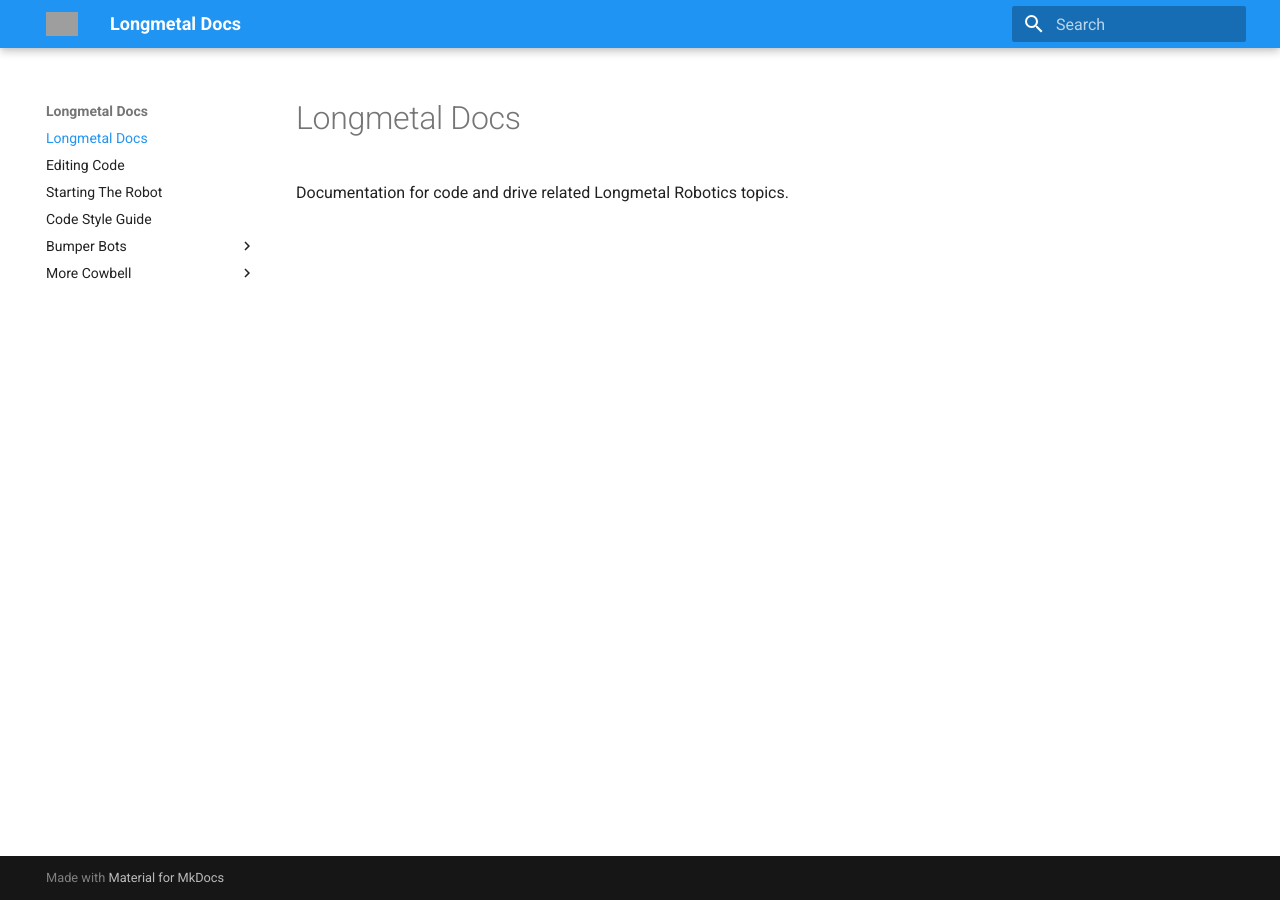
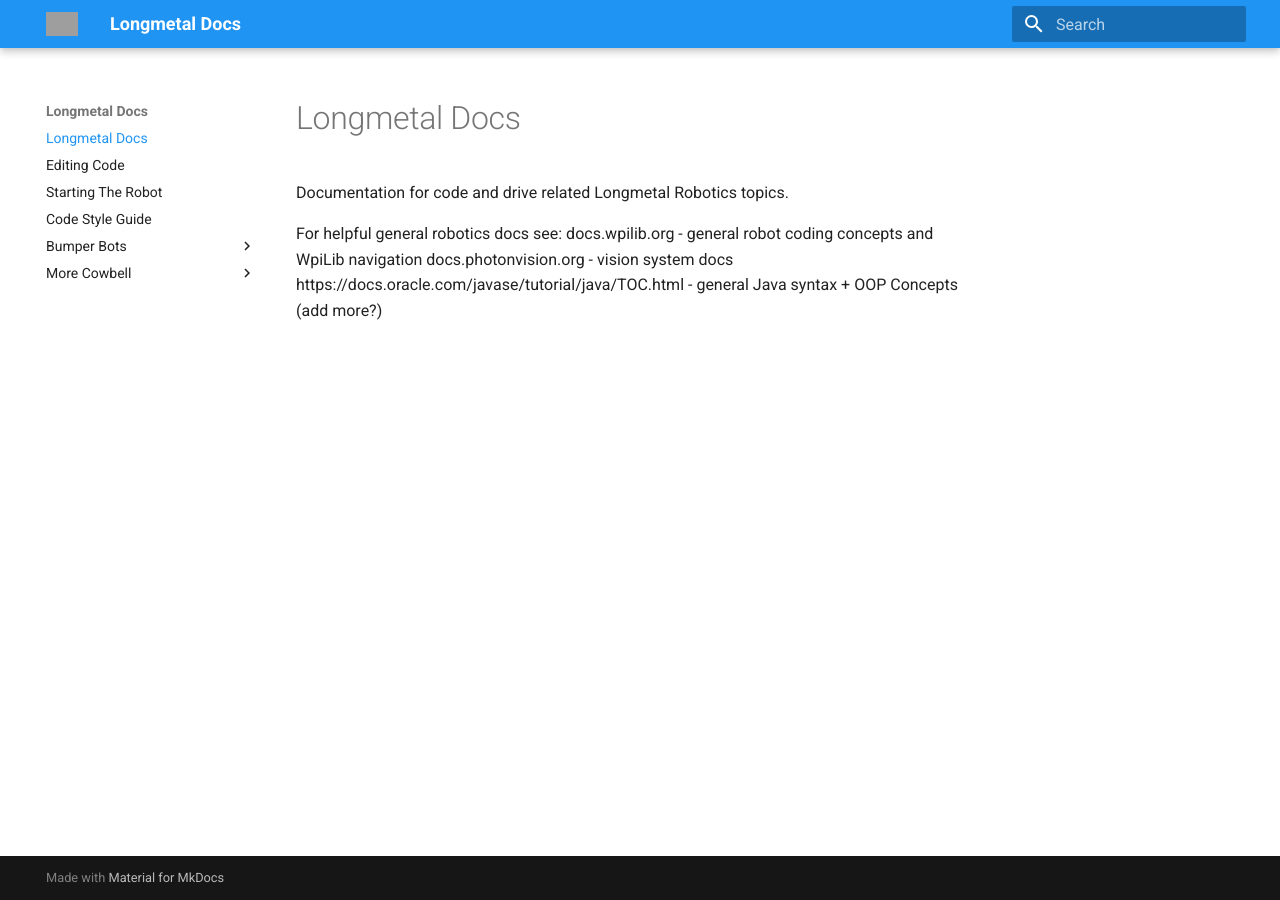
Before and after one commit to longmetal7127/metal-docs, an MkDocs documentation site: the page built from docs/index.md, in a window 1280 px wide. Built offline with MkDocs 1.6.1 and Material for MkDocs 9.7.7, drawn with Linux system fonts in a browser that asks for light colours; grey boxes are pictures that could not be loaded.

Commit message:
Update index.md

```diff
--- a/docs/index.md
+++ b/docs/index.md
@@ -1,3 +1,9 @@
 # Longmetal Docs
 
 Documentation for code and drive related Longmetal Robotics topics.
+
+For helpful general robotics docs see:
+docs.wpilib.org - general robot coding concepts and WpiLib navigation
+docs.photonvision.org - vision system docs
+https://docs.oracle.com/javase/tutorial/java/TOC.html - general Java syntax + OOP Concepts
+(add more?)
```
